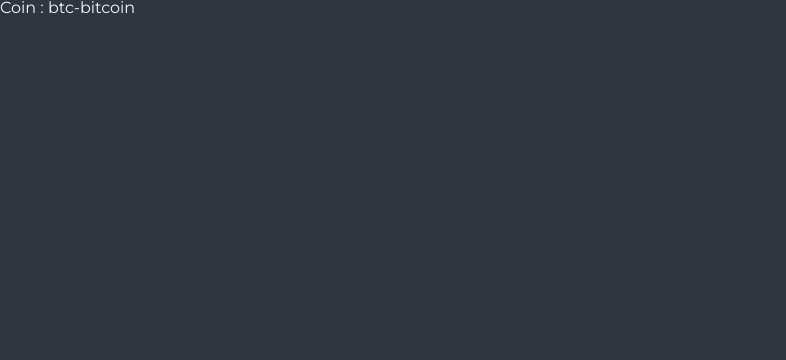
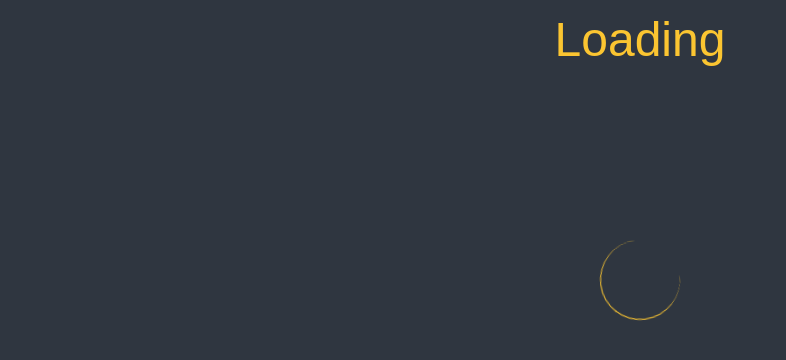
Before and after one commit to wkdwlgo/ts, a React (Create React App) app: page /btc-bitcoin in a window 1280 px wide. Shown: the top 360 px of the page, without its empty margins (0-786 px from the left). Built offline with nearby package versions, Linux system fonts and the light colour scheme.

Commit message:
Coins,Coin- Link state, useLocation

```diff
--- a/src/routes/Coin.tsx
+++ b/src/routes/Coin.tsx
@@ -1,12 +1,67 @@
-import { useParams } from 'react-router';
+import { useState } from 'react';
+import { useParams, useLocation } from 'react-router';
+import styled, { keyframes } from "styled-components";
 
-interface Params {
-coinID: String;
+interface RouteParams {
+coinID: string;
 }
 
+interface RouteState {
+    state:string;
+}
+
+const Container =styled.div`
+    padding: 0px 20px;
+    max-width: 480px;
+    margin: 0 auto;
+`;
+
+const Header = styled.header`
+    height: 10vh;
+    display: flex;
+    justify-content: center;
+    align-items: center;
+`;
+const Title=styled.h1`
+    font-size: 3rem;
+    color:${(props)=>props.theme.accentColor};
+`;
+
+const rotation = keyframes`
+    from {
+        transform: rotate(0deg);
+    }
+    to {
+        transform: rotate(360deg);
+    }
+`;
+
+const Spinner = styled.div`
+  height: 5rem;
+  width: 5rem;
+  border: 1px solid ${(props)=>props.theme.accentColor};
+  border-radius: 50%;
+  border-top: none;
+  border-right: none;
+  margin: 10rem auto;
+  animation: ${rotation} 1s linear infinite;
+`;
+
 function Coin() {
-const { coinID } = useParams() as unknown as Params;
-console.log(coinID);
-return <h1>Coin : {coinID}</h1>;
+const [loading, setLoading]= useState(true);
+const { coinID } = useParams() as unknown as RouteParams;
+const {state} = useLocation() as RouteState;
+const location = useLocation();
+
+return (
+    <Container>
+            <Header>
+                <Title>{state ? state: "Loading"}</Title>
+            </Header>
+           {loading ? (
+            <Spinner/>
+            ):(null)}
+    </Container>
+)
 }
 export default Coin;
--- a/src/routes/Coins.tsx
+++ b/src/routes/Coins.tsx
@@ -1,8 +1,10 @@
-import styled from "styled-components";
+import styled, { keyframes } from "styled-components";
 import { Link } from "react-router-dom";
+import { useState, useEffect } from "react";
 const Container =styled.div`
     padding: 0px 20px;
-
+    max-width: 480px;
+    margin: 0 auto;
 `;
 
 const Header = styled.header`
@@ -24,6 +26,8 @@ const Coin= styled.li`
     margin-bottom: 10px;
     a{
         display: block;//이렇게 하면 카드의 끝부분 까지도 클릭 할 수 있음
+        display: flex;
+        align-items: center;
     }
     &:hover {
         transform: scale(1.1);
@@ -36,49 +40,72 @@ const Coin= styled.li`
 `;
 
 const Title=styled.h1`
-    font-size: 5rem;
+    font-size: 3rem;
     color:${(props)=>props.theme.accentColor};
 `;
 
-const coins=[
-    {
-id: "btc-bitcoin",
-name: "Bitcoin",
-symbol: "BTC",
-rank: 1,
-is_new: false,
-is_active: true,
-type: "coin",
-},
-{
-id: "eth-ethereum",
-name: "Ethereum",
-symbol: "ETH",
-rank: 2,
-is_new: false,
-is_active: true,
-type: "coin",
-},
-{
-id: "hex-hex",
-name: "HEX",
-symbol: "HEX",
-rank: 3,
-is_new: false,
-is_active: true,
-type: "token",
-},
-]
+const rotation = keyframes`
+    from {
+        transform: rotate(0deg);
+    }
+    to {
+        transform: rotate(360deg);
+    }
+`;
+
+const Spinner = styled.div`
+  height: 5rem;
+  width: 5rem;
+  border: 1px solid #3563e9;
+  border-radius: 50%;
+  border-top: none;
+  border-right: none;
+  margin: 10rem auto;
+  animation: ${rotation} 1s linear infinite;
+`;
+
+const CoinImg = styled.img`
+    width: 35px;
+    height: 35px;
+    margin: 0 10px 0 0 ;
+`;
+
+interface CoinInterface{
+    id: string,
+    name: string,
+    symbol: string,
+    rank: number,
+    is_new: boolean,
+    is_active: boolean,
+    type: string,
+}
 
 function Coins(){
+    const [coins, setCoins]=useState<CoinInterface[]>([]);
+    const [loading, setLoading]=useState(true);
+    useEffect(()=>{
+        (async()=>{
+            const response = await fetch("https://api.coinpaprika.com/v1/coins");
+            const json= await response.json();
+            setCoins(json.slice(0,100));
+            setLoading(false);
+        })()
+    },[])
     return (
         <Container>
             <Header>
                 <Title>코인</Title>
             </Header>
+           {loading ? (
+            <Spinner></Spinner>
+            ):(
             <CoinList>
-                {coins.map(coin => <Coin key={coin.id}><Link to={`/${coin.id}`}>{coin.name} &rarr;</Link></Coin>)}
+                {coins.map((coin) => (<Coin key={coin.id}>
+                    <Link to={`/${coin.id}`} state={coin.name}>
+                    <CoinImg src={`https://cryptocurrencyliveprices.com/img/${coin.id}.png`}/>
+                    {coin.name} &rarr;</Link></Coin>))}
             </CoinList>
+            )}
         </Container>
     )
 }
```
Also changed, not shown: src/Router.tsx (line endings or trailing spaces).
